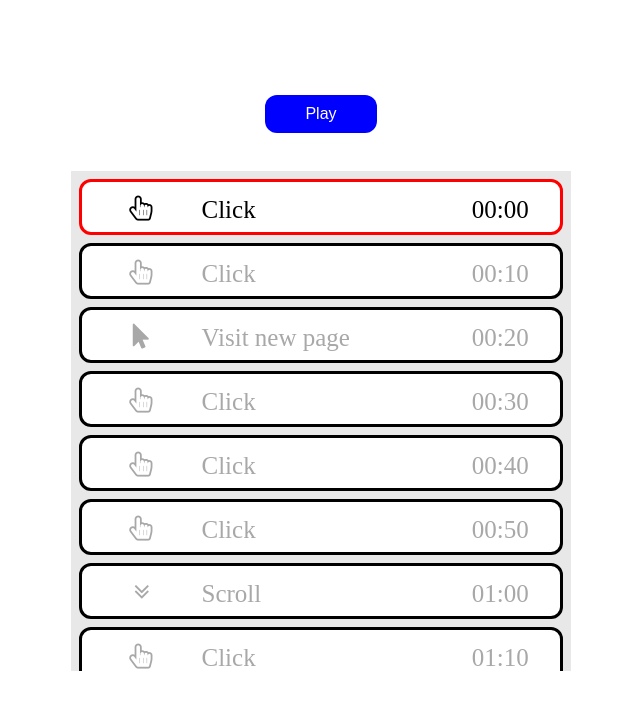
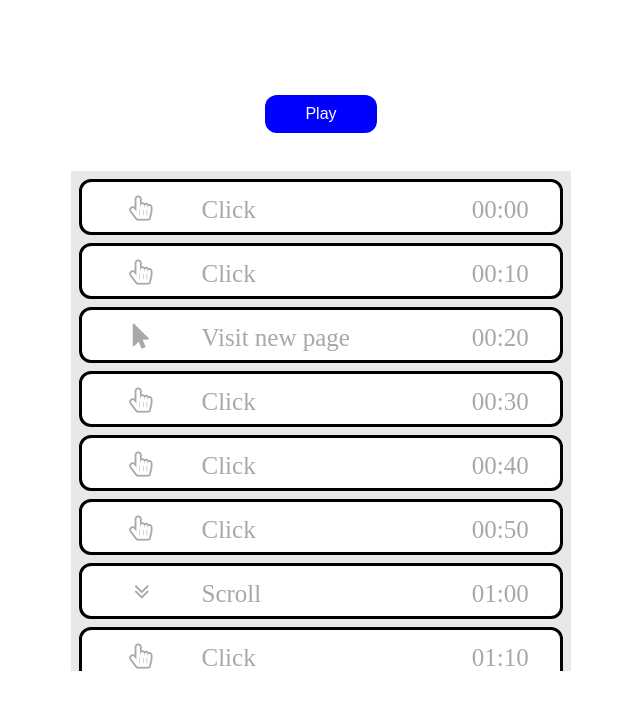
Before and after one commit to noha-isaed/Smooth-Scrolling, an Angular app: page / in a window 1280 px wide. Shown: the top 710 px of the page, without its empty margins (319-959 px from the left). Built offline with nearby package versions, Linux system fonts and the light colour scheme.

Commit message:
second edit in duration

```diff
--- a/src/app/app.component.ts
+++ b/src/app/app.component.ts
@@ -46,12 +46,12 @@ export class AppComponent implements OnInit{
 
 
   }
-  public  counter:number = 0;
+  public  counter:number = -1;
 
 
   NavigateEvents(anchor: string): void{
     let top = 0 ;
-
+    this.counter++;
         const interval = setInterval(() => {
         console.log(this.Events[this.counter].duration);
         this.counter++;
```
